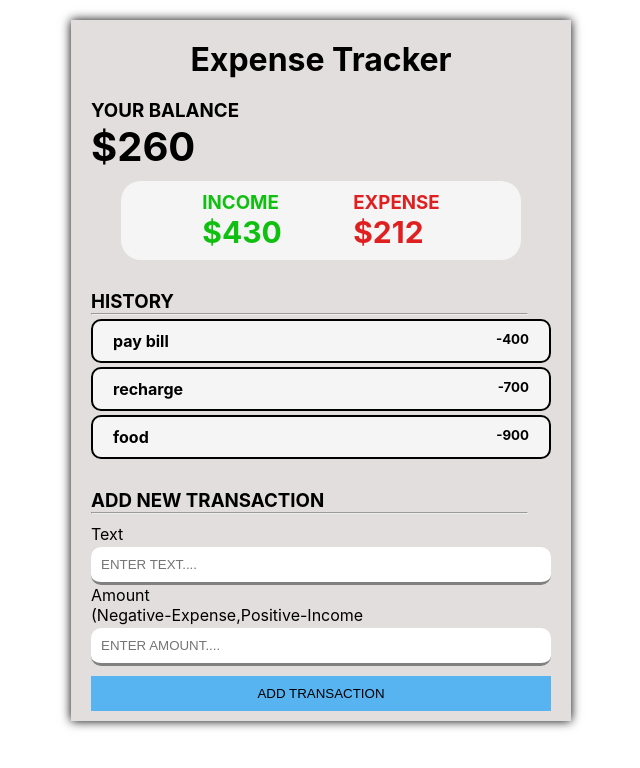
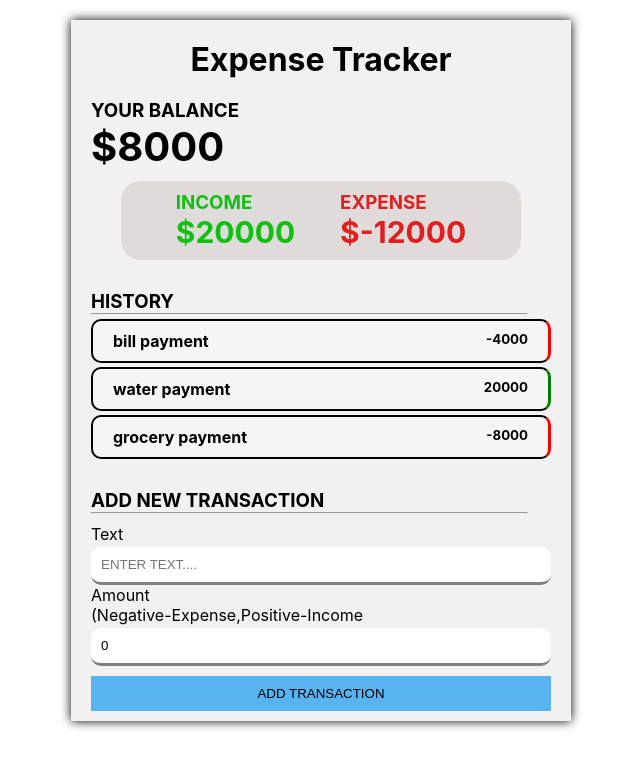
Before and after one commit to omair5/expense-tracker-app, a React (Create React App) app: page / in a window 1280 px wide. Shown: the top 768 px of the page, without its empty margins (319-959 px from the left). Built offline with nearby package versions, Linux system fonts and the light colour scheme.

Commit message:
half done

```diff
--- a/src/App.css
+++ b/src/App.css
@@ -1,58 +1,67 @@
-*{
+* {
   padding: 0%;
   margin: 0%;
   box-sizing: border-box;
 }
 
-.container{
+.container {
   max-width: 500px;
   min-height: 600px;
-  background-color: rgb(226, 222, 222);
+  background-color: rgb(241, 241, 241);
   margin: 20px auto;
   box-shadow: 0px 0px 10px 0px black;
 }
-.header{
+
+.header {
   text-align: center;
   padding: 20px;
 }
-.balance{
-  padding: 0px 20px 10px ;
+
+.balance {
+  padding: 0px 20px 10px;
 }
+
 .balance span {
   font-size: 40px;
 }
 
-.incomeexpense{
+.incomeexpense {
   display: flex;
   justify-content: space-evenly;
   margin-top: 10px;
   padding: 10px;
-  background-color: whitesmoke;
+  background-color: rgb(223, 219, 219);
   max-width: 400px;
   margin: 0px auto;
   border-radius: 20px;
 }
-.income{
+
+.income {
   color: rgb(16, 192, 16);
 }
-.income span{
-  font-size: 30px;
-}
-.expense{
-  color: rgb(224, 32, 32);
-}
-.expense span{
+
+.income span {
   font-size: 30px;
 }
 
-.list{
+.expense {
+  color: rgb(224, 32, 32);
+}
+
+.expense span {
+  font-size: 30px;
+}
+
+.list {
   margin-top: 30px;
   padding: 0px 20px;
 }
-.list hr{
+
+.list hr {
   width: 95%;
 }
-.listitem{
+
+.listitem {
   display: flex;
   justify-content: space-between;
   padding: 10px 20px;
@@ -62,32 +71,33 @@
   background-color: whitesmoke;
 }
 
-.myform{
+.myform {
   margin-top: 10px;
 }
-.for-input input{
+
+.for-input input {
   width: 100%;
   padding: 10px;
   margin-top: 3px;
   border: none;
   border-bottom: 3px solid grey;
   border-radius: 10px;
-
 }
 
 /* Chrome, Safari, Edge, Opera */
-input::-webkit-outer-spin-button,
-input::-webkit-inner-spin-button {
+
+input::-webkit-outer-spin-button, input::-webkit-inner-spin-button {
   -webkit-appearance: none;
   margin: 0;
 }
 
 /* Firefox */
+
 input[type=number] {
   -moz-appearance: textfield;
 }
 
-button{
+button {
   width: 100%;
   margin: 10px 0px;
   padding: 10px;
@@ -95,3 +105,11 @@ button{
   background-color: rgb(88, 180, 241);
   cursor: pointer;
 }
+
+.border-red {
+  border-right: 3px solid red;
+}
+
+.border-green {
+  border-right: 3px solid green;
+}
--- a/src/App.js
+++ b/src/App.js
@@ -5,9 +5,11 @@ import Balance from './components/Balance';
 import IncomeExpense from './components/IncomeExpense';
 import List from './components/List';
 import NewTransaction from './components/NewTransaction';
+import { MyProvider } from './context/globalState'
 
 function App() {
   return (
+    <MyProvider>
       <div className="container">
         <Header />
         <Balance />
@@ -15,6 +17,7 @@ function App() {
         <List />
         <NewTransaction />
       </div>
+    </MyProvider>
   );
 }
 
--- a/src/components/Balance.js
+++ b/src/components/Balance.js
@@ -1,9 +1,17 @@
-import React from 'react';
+import React, { useContext } from 'react';
+import { TransactionContext } from '../context/globalState'
 
 const Balance = () => {
+    const transaction = useContext(TransactionContext)
+
     return (
         <div className='balance'>
-            <h3>YOUR BALANCE <br /><span>$260</span></h3>
+            <h3>YOUR BALANCE <br />
+                <span>
+                    ${transaction.reduce((balance, value) =>
+                        (balance += value.amount),0
+                    )}
+                </span></h3>
         </div>
     );
 }
--- a/src/components/IncomeExpense.jsx
+++ b/src/components/IncomeExpense.jsx
@@ -1,13 +1,18 @@
-import React from 'react';
+import React, { useContext } from 'react';
+import { TransactionContext } from '../context/globalState'
 
 const IncomeExpense = () => {
+    const transaction = useContext(TransactionContext)
+
+    const income = transaction.filter(value => value.amount > 0).reduce((income, value) => (income += value.amount), 0)
+    const expense = transaction.filter(value => value.amount < 0).reduce((income, value) => (income += value.amount), 0)
     return (
         <div className='incomeexpense'>
             <div>
-                <h3 className='income'>INCOME <br /><span>$430</span></h3>
+                <h3 className='income'>INCOME <br /><span>${income}</span></h3>
             </div>
             <div>
-                <h3 className='expense'>EXPENSE <br /><span>$212</span></h3>
+                <h3 className='expense'>EXPENSE <br /><span>${expense}</span></h3>
             </div>
         </div>
     );
--- a/src/components/List.jsx
+++ b/src/components/List.jsx
@@ -1,26 +1,22 @@
-import React from 'react';
+import React, { useContext } from 'react';
+import { TransactionContext } from '../context/globalState'
 
 const List = () => {
+    const transaction = useContext(TransactionContext)
     return (
         <div className='list'>
             <h3>HISTORY</h3>
             <hr />
 
-            <div className='listitem'>
-                <h4>pay bill</h4>
-                <h5>-400</h5>
 
-            </div>
-            <div className='listitem'>
-                <h4>recharge</h4>
-                <h5>-700</h5>
+            {transaction.map(value => {
+                return (
+                    <div className={`listitem ${value.amount < 0 ? 'border-red' : 'border-green'}`}>
+                        <h4>{value.description}</h4>
+                        <h5>{value.amount < 0 ? ` -${Math.abs(value.amount)}` : value.amount}</h5>
+                    </div>)
+            })}
 
-            </div>
-            <div className='listitem'>
-                <h4>food</h4>
-                <h5>-900</h5>
-
-            </div>
         </div>
     );
 }
--- a/src/components/NewTransaction.jsx
+++ b/src/components/NewTransaction.jsx
@@ -1,19 +1,24 @@
-import React from 'react';
+import React, { useState } from 'react';
 
 const NewTransaction = () => {
+    const [text, setText] = useState('')
+    const [amount, setAmount] = useState(0)
     return (
         <div className='list'>
             <h3>ADD NEW TRANSACTION</h3>
             <hr />
             <form className='myform'>
+
                 <div className="for-input">
                     <p>Text</p>
-                    <input type="text" required placeholder="ENTER TEXT...." />
+                    <input type="text" value={text} onChange={(e) => setText(e.target.value)} required placeholder="ENTER TEXT...." />
                 </div>
+
                 <div className="for-input">
                     <p>Amount <br />(Negative-Expense,Positive-Income</p>
-                    <input type="number" required placeholder="ENTER AMOUNT...." />
+                    <input type="number" value={amount} onChange={(e) => setAmount(e.target.value)} required placeholder="ENTER AMOUNT...." />
                 </div>
+
                 <button>ADD TRANSACTION</button>
             </form>
         </div>
--- /dev/null
+++ b/src/context/globalState.jsx
@@ -0,0 +1,18 @@
+import React, { createContext } from 'react';
+
+export const TransactionContext = createContext()
+
+
+export const MyProvider = ({ children }) => {
+    const initialTransaction = [
+        { description: 'bill payment', amount: -4000 },
+        { description: 'water payment', amount: 20000 },
+        { description: 'grocery payment', amount: -8000 },
+    ]
+    return (
+        <TransactionContext.Provider value={initialTransaction}>
+            {children}
+        </TransactionContext.Provider >
+
+    )
+}
```
Lines whose indentation alone changed are shown as unchanged.
